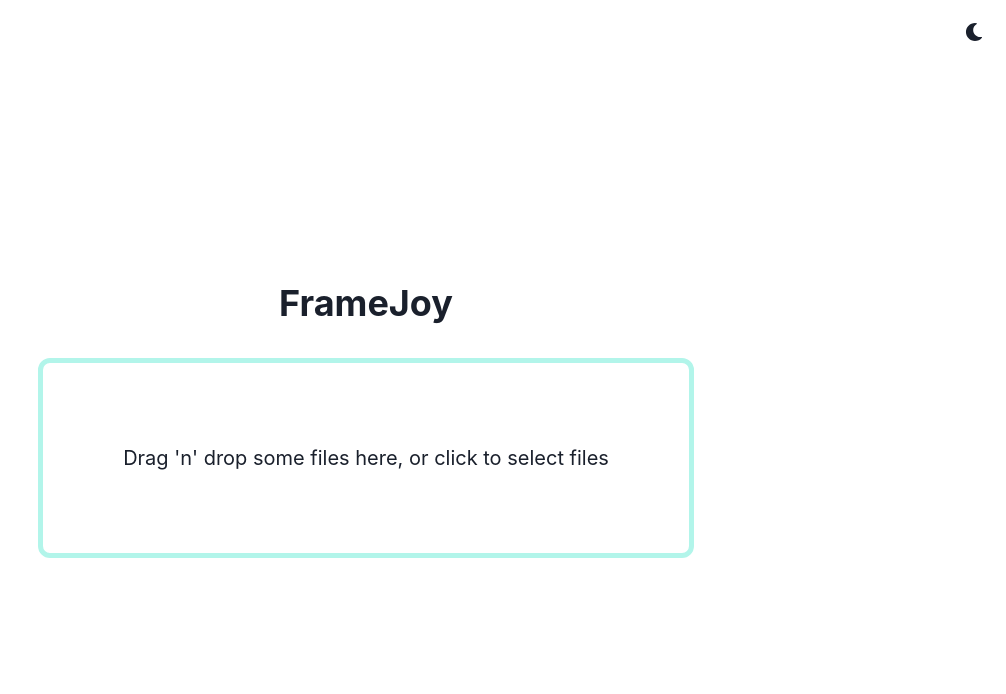
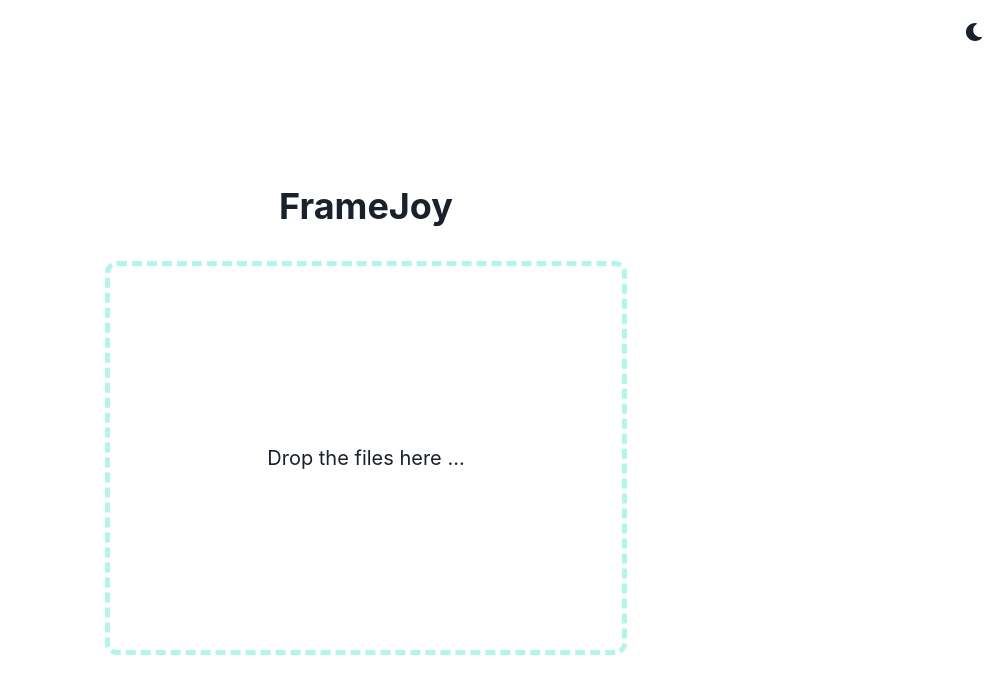
Before and after one commit to draperunner/framejoy, a React (Create React App) app: page / in a window 1280 px wide. Shown: the top 694 px of the page, without its empty margins (274-1280 px from the left). Built offline with nearby package versions, Linux system fonts and the light colour scheme; no server answers.

Commit message:
Add upload of image to Firebase Storage

```diff
--- a/package.json
+++ b/package.json
@@ -13,6 +13,7 @@
     "@types/node": "^12.20.4",
     "@types/react": "^16.14.4",
     "@types/react-dom": "^16.9.11",
+    "firebase": "^8.2.9",
     "framer-motion": "^3.6.7",
     "react": "^17.0.1",
     "react-dom": "^17.0.1",
--- a/src/App.tsx
+++ b/src/App.tsx
@@ -1,47 +1,21 @@
 import * as React from "react";
-import {
-  ChakraProvider,
-  Box,
-  Heading,
-  Grid,
-  theme,
-  VStack,
-} from "@chakra-ui/react";
-import { useDropzone } from "react-dropzone";
+import { ChakraProvider, Box, Grid, theme } from "@chakra-ui/react";
+
 import { ColorModeSwitcher } from "./ColorModeSwitcher";
+import { UserProvider } from "./auth";
+import { Main } from "./pages/Main";
 
 export const App = () => {
-  const onDrop = React.useCallback((acceptedFiles) => {
-    console.log(acceptedFiles);
-  }, []);
-
-  const { getRootProps, getInputProps, isDragActive } = useDropzone({ onDrop });
-
   return (
     <ChakraProvider theme={theme}>
-      <Box textAlign="center" fontSize="xl">
-        <Grid minH="100vh" p={3}>
-          <ColorModeSwitcher justifySelf="flex-end" />
-          <VStack spacing={8}>
-            <Heading as="h1">FrameJoy</Heading>
-            <Box
-              {...getRootProps()}
-              borderRadius="xl"
-              borderStyle="solid"
-              borderColor="teal.100"
-              borderWidth="thick"
-              padding={20}
-            >
-              <input {...getInputProps()} />
-              {isDragActive ? (
-                <p>Drop the files here ...</p>
-              ) : (
-                <p>Drag 'n' drop some files here, or click to select files</p>
-              )}
-            </Box>
-          </VStack>
-        </Grid>
-      </Box>
+      <UserProvider>
+        <Box textAlign="center" fontSize="xl">
+          <Grid minH="100vh" p={3}>
+            <ColorModeSwitcher justifySelf="flex-end" />
+            <Main />
+          </Grid>
+        </Box>
+      </UserProvider>
     </ChakraProvider>
   );
 };
--- /dev/null
+++ b/src/auth.tsx
@@ -0,0 +1,45 @@
+import React, { createContext, useContext, useState, useEffect } from "react";
+import firebase from "firebase/app";
+
+import "firebase/analytics";
+import "firebase/auth";
+
+const firebaseConfig = {
+  apiKey: "AIzaSyBWEPtFzrjR-oT0M8r4PPQyYh_h3zJd2wQ",
+  authDomain: "frame-joy.firebaseapp.com",
+  projectId: "frame-joy",
+  storageBucket: "frame-joy.appspot.com",
+  messagingSenderId: "135638107642",
+  appId: "1:135638107642:web:1f751682fdd3994f7bd043",
+};
+
+firebase.initializeApp(firebaseConfig);
+
+function useAnonymousLogin() {
+  const [user, setUser] = useState<firebase.User | null | undefined>();
+
+  useEffect(() => {
+    return firebase.auth().onAuthStateChanged((user) => {
+      setUser(user);
+
+      if (!user) {
+        firebase.auth().signInAnonymously().catch(console.error);
+        return;
+      }
+    });
+  }, []);
+
+  return {
+    user,
+  };
+}
+
+const UserContext = createContext<firebase.User | null | undefined>(null);
+
+export const UserProvider: React.FC = (props) => {
+  const { user } = useAnonymousLogin();
+
+  return <UserContext.Provider value={user} {...props} />;
+};
+
+export const useUser = () => useContext(UserContext);
--- /dev/null
+++ b/src/pages/Main.tsx
@@ -0,0 +1,83 @@
+import React, { useState, useCallback } from "react";
+import {
+  Box,
+  Center,
+  Container,
+  Heading,
+  Progress,
+  Text,
+  VStack,
+} from "@chakra-ui/react";
+import { useDropzone } from "react-dropzone";
+
+import firebase from "firebase/app";
+import "firebase/storage";
+import { useUser } from "../auth";
+
+export const Main: React.FC = () => {
+  const user = useUser();
+  const [progress, setProgress] = useState<number>(0);
+
+  const onDrop = useCallback(
+    (acceptedFiles) => {
+      const file = acceptedFiles[0];
+      if (!file) return;
+
+      const storageRef = firebase.storage().ref();
+      const uploadTask = storageRef
+        .child(`content/${user?.uid}/${file.name}`)
+        .put(file);
+
+      uploadTask.on(
+        "state_changed",
+        (snapshot) => {
+          const progress =
+            (snapshot.bytesTransferred / snapshot.totalBytes) * 100;
+          console.log("Upload is " + progress + "% done");
+          setProgress(progress);
+        },
+        (error) => {
+          console.error(error);
+        },
+        () => {
+          uploadTask.snapshot.ref.getDownloadURL().then((downloadURL) => {
+            console.log("File available at", downloadURL);
+          });
+        }
+      );
+    },
+    [user]
+  );
+
+  const { getRootProps, getInputProps } = useDropzone({ onDrop });
+
+  return (
+    <VStack spacing={8}>
+      <Heading as="h1">FrameJoy</Heading>
+      {progress > 0 ? (
+        <Container>
+          <Progress
+            value={progress}
+            hasStripe
+            size="lg"
+            isAnimated
+            colorScheme="teal"
+          />
+        </Container>
+      ) : (
+        <Box
+          {...getRootProps()}
+          borderRadius="xl"
+          borderStyle="dashed"
+          borderColor="teal.100"
+          borderWidth="thick"
+        >
+          <Center h="sm" w="lg">
+            <input {...getInputProps()} />
+            <Text>Drop the files here ...</Text>
+          </Center>
+        </Box>
+      )}
+    </VStack>
+  );
+};
```
Also changed, not shown: 1 other file (tests, documents, lock files or other folders).
